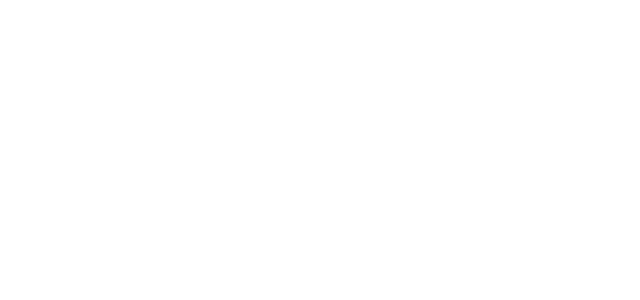
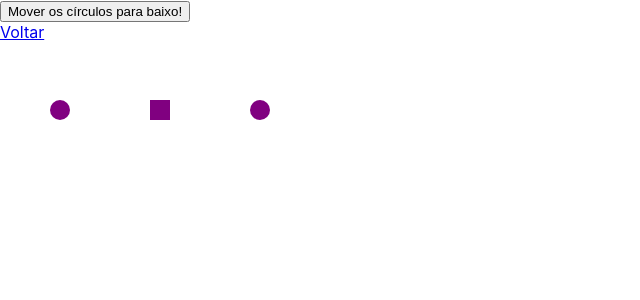
Before and after one commit to fabioab1/meu-projeto-react, a React (Create React App) app: page /shape-editor in a window 1280 px wide. Before the commit this address had no page. Shown: the top 300 px of the page, without its empty margins (0-640 px from the left). Built offline with nearby package versions, Linux system fonts and the light colour scheme.

Commit message:
feat: adiciona o componente ShapeEditor, do tutorial, implementado

```diff
--- /dev/null
+++ b/src/ShapeEditor.js
@@ -0,0 +1,56 @@
+import { Link } from "react-router-dom";
+import { useState } from "react";
+
+let initialShapes = [
+    { id: 0, type: 'circle', x: 50, y: 100 },
+    { id: 1, type: 'square', x: 150, y: 100 },
+    { id: 2, type: 'circle', x: 250, y: 100 },
+];
+
+export default function ShapeEditor() {
+    const [shapes, setShapes] = useState(
+        initialShapes
+    );
+
+    function handleClick() {
+        const nextShapes = shapes.map(shape => {
+            if (shape.type === 'square') {
+                return shape;
+            } else {
+                return {
+                    ...shape,
+                    y: shape.y + 50,
+                };
+            }
+        });
+
+        setShapes(nextShapes);
+    }
+
+    return (
+        <>
+            <button onClick={handleClick}>
+                Mover os círculos para baixo!
+            </button>
+            {shapes.map(shape => (
+                <div
+                    key={shape.id}
+                    style={{
+                        background: 'purple',
+                        position: 'absolute',
+                        left: shape.x,
+                        top: shape.y,
+                        borderRadius:
+                            shape.type === 'circle'
+                                ? '50%' : '',
+                        width: 20,
+                        height: 20,
+                    }} />
+            ))}
+
+            <div>
+                <Link to="/Atv04">Voltar</Link>
+            </div>
+        </>
+    );
+}
--- a/src/minhasRotas.js
+++ b/src/minhasRotas.js
@@ -11,6 +11,7 @@
 import Form3 from "./Form3";
 import List from "./List";
 import List2 from "./List2";
+import ShapeEditor from "./ShapeEditor";
 
 export default function MinhasRotas(){
     return(
@@ -27,6 +28,7 @@
                 <Route path="/form3" element={<Form3 />}/>
                 <Route path="/list" element={<List />}/>
                 <Route path="/list2" element={<List2 />}/>
+                <Route path="/shape-editor" element={<ShapeEditor />}/>
 
             </Routes>
         </BrowserRouter>
```
